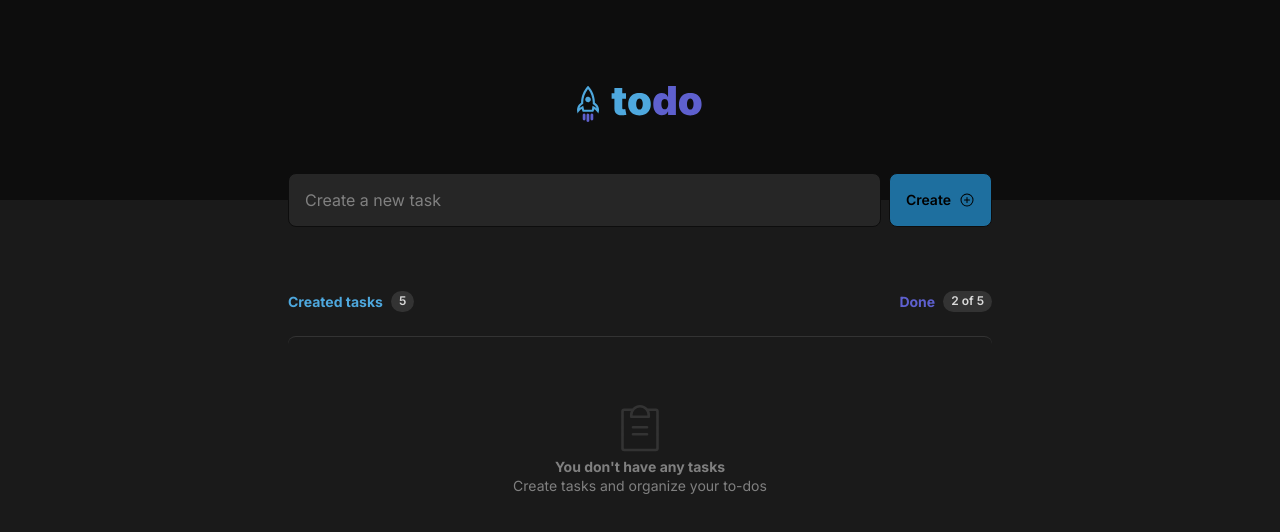
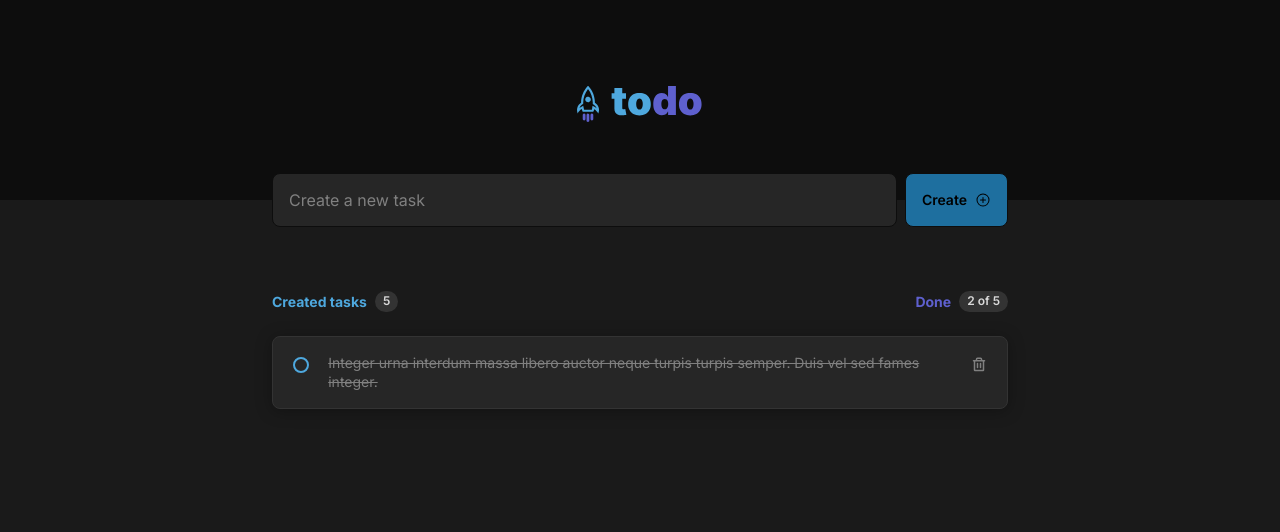
Before and after one commit to rHuggler/react-todo-list, a React (Vite) app: page / in a window 1280 px wide. Shown: the top 532 px of the page. Built offline with nearby package versions, Linux system fonts and the light colour scheme.

Commit message:
Add done task styling

```diff
--- a/src/App.module.css
+++ b/src/App.module.css
@@ -1,5 +1,5 @@
 .wrapper {
-    max-width: 46rem;
+    max-width: 48rem;
     margin: 0 auto;
     padding: 0 1rem;
 }
--- a/src/components/Task.module.css
+++ b/src/components/Task.module.css
@@ -40,6 +40,15 @@
     background-color: var(--gray-400);
 }
 
+.checkboxContainer {
+    display: flex;
+    justify-content: center;
+    align-items: center;
+
+    height: 1.5rem;
+    width: 1.5rem;
+}
+
 .checkboxContainer input {
     appearance: none;
 
@@ -47,8 +56,8 @@
     justify-content: center;
     align-items: center;
 
-    height: 1.25rem;
-    width: 1.25rem;
+    height: 1rem;
+    width: 1rem;
     border-radius: 50%;
 
     background-color: transparent;
@@ -85,3 +94,8 @@
 .checkboxContainer input:checked::after {
     display: flex;
 }
+
+.doneItem {
+    color: var(--gray-300);
+    text-decoration: line-through;
+}
--- a/src/components/Task.tsx
+++ b/src/components/Task.tsx
@@ -7,7 +7,7 @@ export function Task() {
 			<div className={styles.checkboxContainer}>
 				<input type="checkbox" name="status" id="taskId" />
 			</div>
-			<p>
+			<p className={styles.doneItem}>
 				Integer urna interdum massa libero auctor neque turpis turpis semper.
 				Duis vel sed fames integer.
 			</p>
--- a/src/components/TaskList.tsx
+++ b/src/components/TaskList.tsx
@@ -2,7 +2,7 @@ import { ClipboardText } from "@phosphor-icons/react";
 import { Task } from "./Task";
 import styles from "./TaskList.module.css";
 
-const tasks: number[] = [];
+const tasks: number[] = [1];
 
 export function TaskList() {
 	function renderTasksOrEmpty() {
```
